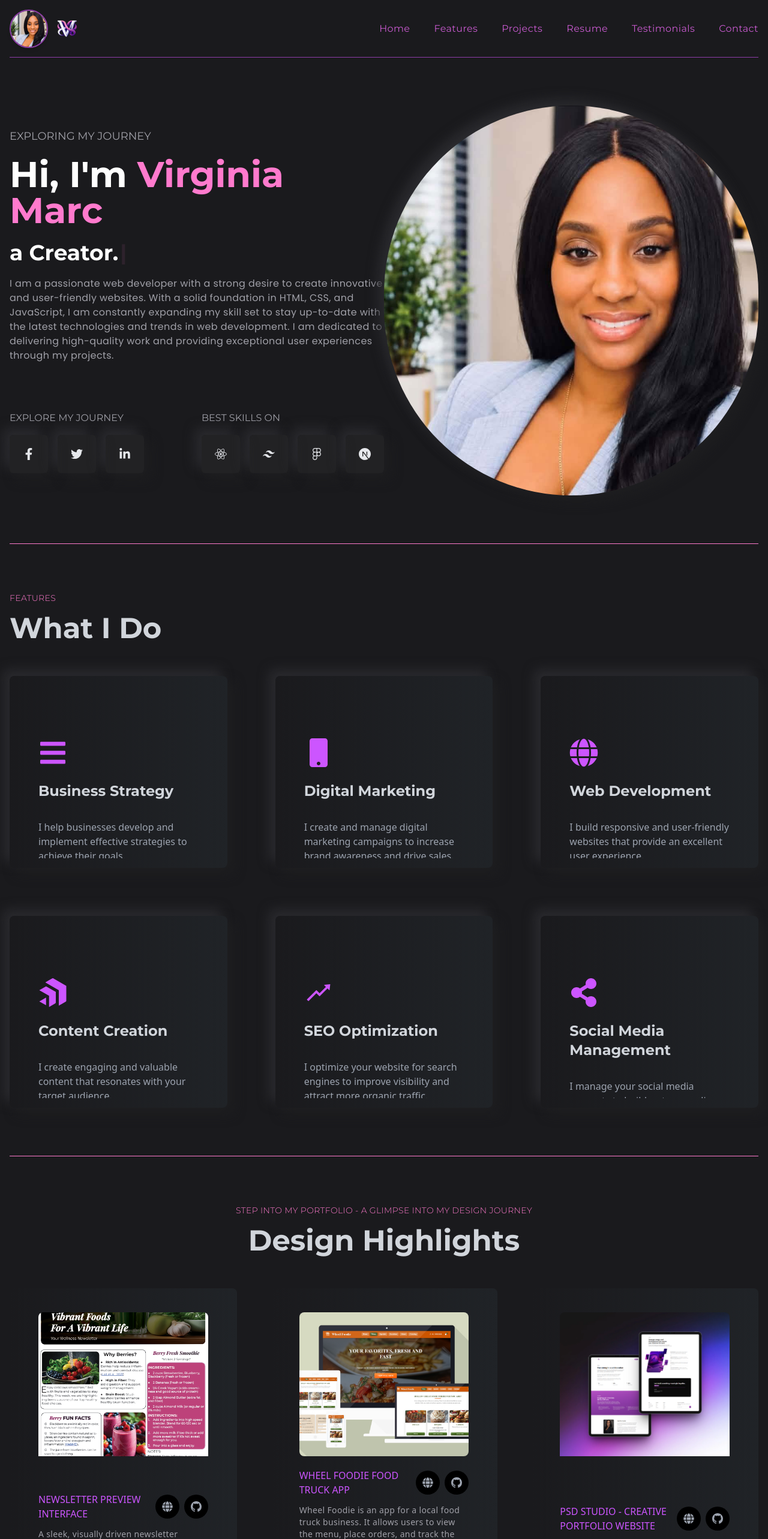
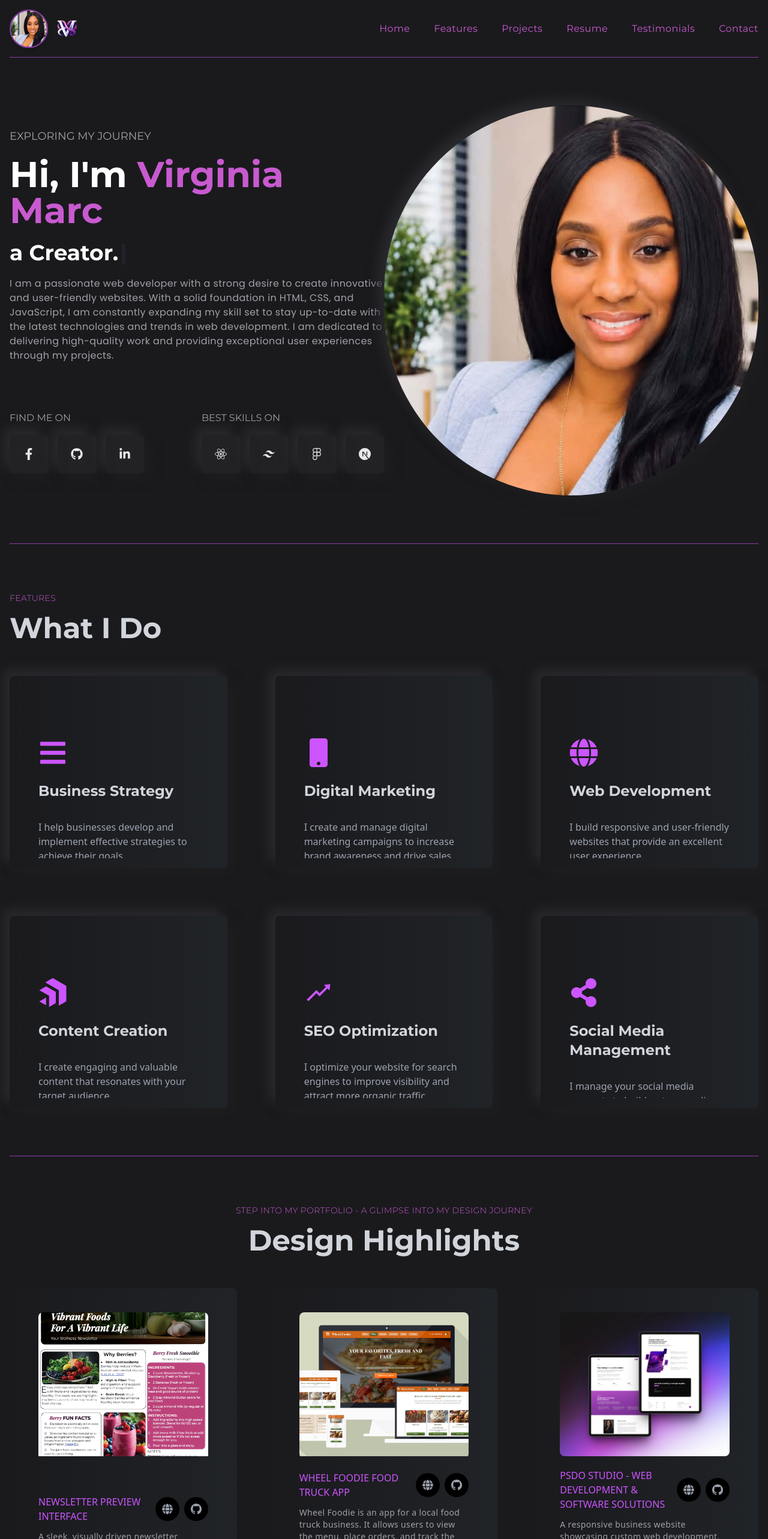
Before and after one commit to virginiamarc/portfolio, a React (Create React App) app: page / in a window 1280 px wide. Shown: the top 2566 px of the page at 60% size. Built offline with nearby package versions, Linux system fonts and the light colour scheme.

Commit message:
Update color scheme

```diff
--- a/src/components/banner/Banner.js
+++ b/src/components/banner/Banner.js
@@ -5,7 +5,7 @@ const Banner = () => {
   return (
     <section id='home'
         className="w-full py-20 flex flex-col gap-10 xl:gap-0 lgl:flex-row items-center border-b-[1px] font-titleFont
-        border-[#FF7ACD]"
+        border-[#8E3CA8]"
     >
         <LeftBanner />
         <RightBanner />
--- a/src/components/banner/LeftBanner.js
+++ b/src/components/banner/LeftBanner.js
@@ -1,6 +1,6 @@
 import React from 'react';
 import { useTypewriter, Cursor } from 'react-simple-typewriter';
-import { FaFacebookF, FaTwitter, FaLinkedinIn, FaReact } from "react-icons/fa";
+import { FaFacebookF, FaGithub, FaLinkedinIn, FaReact } from "react-icons/fa";
 import { SiTailwindcss, SiFigma, SiNextdotjs } from "react-icons/si";
 
 const LeftBanner = () => {
@@ -11,54 +11,104 @@ const LeftBanner = () => {
     deleteSpeed: 10,
     delaySpeed: 2000,
   });
+
   return (
     <div className="w-full lgl:w-1/2 flex flex-col gap-20">
+
+      {/* Introduction */}
       <div className="flex flex-col gap-5">
-                <h4 className="text-lg font-normal">EXPLORING MY JOURNEY</h4>
+        <h4 className="text-lg font-normal">
+          EXPLORING MY JOURNEY
+        </h4>
+
         <h1 className="text-6xl font-bold text-white">
-                    Hi, I'm {" "}
-                    <span className="text-[#FF7ACD] capitalize">Virginia Marc</span>
+          Hi, I'm{" "}
+          <span className="text-[#C85ACF] capitalize">
+            Virginia Marc
+          </span>
         </h1>
+
         <h2 className="text-4xl font-bold text-white">
           a <span className="text-white">{text}</span>
           <Cursor
             cursorBlinking="false"
             cursorStyle="|"
-                        cursorColor="#FF7ACD"
+            cursorColor="#C85ACF"
           />
         </h2>
+
         <p className="text-base font-bodyFont leading-6 tracking-wide">
           I am a passionate web developer with a strong desire to create innovative and user-friendly websites. With a solid foundation in HTML, CSS, and JavaScript, I am constantly expanding my skill set to stay up-to-date with the latest technologies and trends in web development. I am dedicated to delivering high-quality work and providing exceptional user experiences through my projects.
         </p>
       </div>
+
+      {/* Social Media and Skills */}
       <div className="flex flex-col xl:flex-row gap-6 lgl:gap-0 justify-between">
 
+        {/* Social Media */}
         <div>
           <h2 className="text-base uppercase font-titleFont mb-4">
-                            Explore My Journey
+            Find Me On
           </h2>
+
           <div className="flex gap-4">
-                            <span className="bannerIcon"><FaFacebookF /></span>
-                            <span className="bannerIcon"><FaTwitter /></span>
-                            <span className="bannerIcon"><FaLinkedinIn /></span>
+            <a
+              href="https://www.facebook.com/profile.php?id=61595865270454"
+              target="_blank"
+              rel="noopener noreferrer"
+              aria-label="Facebook profile"
+              className="bannerIcon"
+            >
+              <FaFacebookF />
+            </a>
+
+            <a
+              href="https://github.com/virginiamarc"
+              target="_blank"
+              rel="noopener noreferrer"
+              aria-label="GitHub profile"
+              className="bannerIcon"
+            >
+              <FaGithub />
+            </a>
+
+            <a
+              href="https://www.linkedin.com/in/virginiamarc/"
+              target="_blank"
+              rel="noopener noreferrer"
+              aria-label="LinkedIn profile"
+              className="bannerIcon"
+            >
+              <FaLinkedinIn />
+            </a>
           </div>
         </div>
 
+        {/* Skills */}
         <div>
           <h2 className="text-base uppercase font-titleFont mb-4">
             BEST SKILLS ON
           </h2>
+
           <div className="flex gap-4">
-                            <span className="bannerIcon"><FaReact /></span>
-                            <span className="bannerIcon"><SiTailwindcss /></span>
-                            <span className="bannerIcon"><SiFigma /></span>
-                            <span className="bannerIcon"><SiNextdotjs /></span>
+            <span className="bannerIcon">
+              <FaReact />
+            </span>
+            <span className="bannerIcon">
+              <SiTailwindcss />
+            </span>
+            <span className="bannerIcon">
+              <SiFigma />
+            </span>
+            <span className="bannerIcon">
+              <SiNextdotjs />
+            </span>
           </div>
         </div>
 
       </div>
     </div>
   );
-}
+};
 
-export default LeftBanner
+export default LeftBanner;
--- a/src/components/contact/Contact.js
+++ b/src/components/contact/Contact.js
@@ -48,7 +48,7 @@ const Contact = () => {
     return (
         <section
             id="contact"
-            className="w-full py-20 border-b-[1px] border-[#FF7ACD]"
+            className="w-full py-20 border-b-[1px] border-[#8E3CA8]"
         >
             <div className="flex justify-center items-center text-center">
                 <Title title="CONTACT" des="Connect With Me" />
--- a/src/components/features/Features.js
+++ b/src/components/features/Features.js
@@ -9,7 +9,7 @@ const Features = () => {
   return (
     <section
       id="features"
-      className="w-full py-20 border-b-[1px] border-[#FF7ACD]"
+      className="w-full py-20 border-b-[1px] border-[#8E3CA8]"
     >
       <Title title="Features" des="What I do" />
       <div className="grid grid-cols-1 md:grid-cols-2 xl:grid-cols-3 gap-6 xl:gap-20">
--- a/src/components/layouts/Title.js
+++ b/src/components/layouts/Title.js
@@ -3,7 +3,7 @@ import React from 'react';
 const Title = ({ title, des }) => {
   return (
     <div className="flex flex-col gap-4 font-titleFont mb-14">
-        <h3 className="text-sm uppercase font-light text-[#FF7ACD] tracking-wide">
+        <h3 className="text-sm uppercase font-light text-[#C85ACF] tracking-wide">
             {title}
         </h3>
         <h1 className="text-4xl md:text-5xl text-gray-300 font-bold capitalize">
--- a/src/components/projects/Projects.js
+++ b/src/components/projects/Projects.js
@@ -7,7 +7,7 @@ const Projects = () => {
     return (
         <section
             id="projects"
-            className="w-full py-20 border-b-[1px] border-[#FF7ACD]"
+            className="w-full py-20 border-b-[1px] border-[#8E3CA8]"
         >
             <div className="flex justify-center items-center text-center">
                 <Title
@@ -31,8 +31,8 @@ const Projects = () => {
                     website="https://virginiamarc.com/wf"
                 />
                 <ProjectsCard
-                    title="PSD Studio - Creative Portfolio Website"
-                    des="A sleek, visually driven portfolio layout crafted to highlight creative work, brand identity, and digital storytelling through a refined, minimalist interface."
+                    title="PSDO Studio - Web Development & Software Solutions"
+                    des="A responsive business website showcasing custom web development, software solutions, and creative design services. Built with a modern interface, interactive components, and integrated contact and newsletter functionality."
                     src={projectThree}
                     github="https://github.com/virginiamarc/studio"
                     website="https://studio.pranswendeou.com"
--- a/src/components/resume/Resume.js
+++ b/src/components/resume/Resume.js
@@ -11,7 +11,7 @@ const Resume = () => {
     const [techStackData, setTechStackData]= useState(false);
     const [certificationsData, setCertificationsData]= useState(false);
     return (
-        <section id="resume" className="w-full py-20 border-b-[1px] border-[#FF7ACD]">
+        <section id="resume" className="w-full py-20 border-b-[1px] border-[#8E3CA8]">
             <div className="flex justify-center items-center text-center">
                 <Title title="Resume Overview" des="Professional Journey" />
             </div>
--- a/src/components/resume/TechStack.js
+++ b/src/components/resume/TechStack.js
@@ -56,9 +56,9 @@ const TechStack = () => {
       {Object.entries(techStack).map(([category, items]) => (
         <div key={category} className="w-full mb-20">
           <h3 className="text-lg md:text-xl font-semibold mb-12 flex items-center justify-center gap-4 text-gray-200 uppercase tracking-widest">
-            <span className="h-[1px] w-12 bg-[#FF7ACD]/40"></span>
+            <span className="h-[1px] w-12 bg-[#8E3CA8]/60"></span>
             {category}
-            <span className="h-[1px] w-12 bg-[#FF7ACD]/40"></span>
+            <span className="h-[1px] w-12 bg-[#8E3CA8]/60"></span>
           </h3>
 
           <div className="grid grid-cols-2 sm:grid-cols-3 md:grid-cols-4 gap-10 place-items-center">
--- a/src/components/testimonials/Testimonials.js
+++ b/src/components/testimonials/Testimonials.js
@@ -21,7 +21,7 @@ function SamplePrevArrow(props) {
   const { onClick } = props;
   return (
     <div
-      className="w-14 h-12 bg-[#0c1821] hover:bg-black duration-300 rounded-md text-2xl text-designColor flex justify-center items-center absolute top-0 right-20 shadow-shadowOne cursor-pointer z-10"
+      className="w-14 h-12 bg-[#0c1821] hover:bg-black duration-300 rounded-md text-2xl text-[#C85ACF] flex justify-center items-center absolute top-0 right-20 shadow-shadowOne cursor-pointer z-10"
       onClick={onClick}
     >
       <HiArrowLeft />
@@ -62,7 +62,7 @@ const Testimonials = () => {
             ? {
                 width: "12px",
                 height: "12px",
-                background: "#CC55FF",
+                background: "#8E3CA8",
                 borderRadius: "50%",
                 cursor: "pointer",
               }
@@ -81,7 +81,7 @@ const Testimonials = () => {
   return (
     <section
       id="testimonials"
-      className="w-full py-20 border-b-[1px] border-[#FF7ACD]"
+      className="w-full py-20 border-b-[1px] border-[#8E3CA8]"
     >
       <div className="flex justify-center items-center text-center">
         <Title title="WHAT CLIENTS SAY" des="Testimonials" />
```
Also changed, not shown: src/components/navbar/Navbar.js (+5 -2 lines), src/components/resume/Certifications.js (+9 -9 lines). Lines whose indentation alone changed are shown as unchanged.
